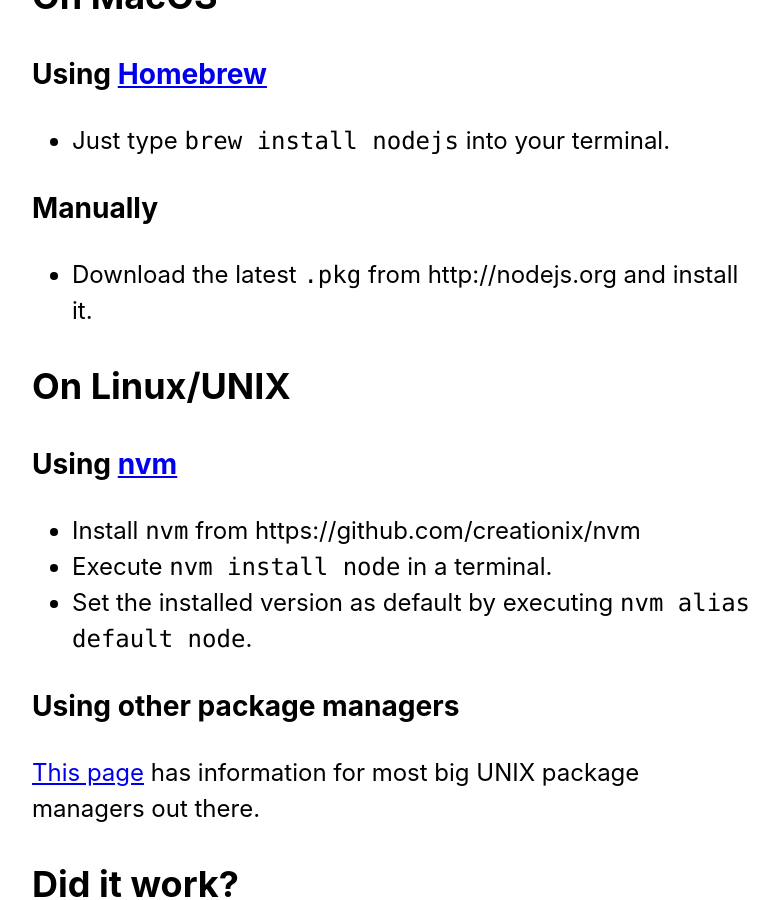
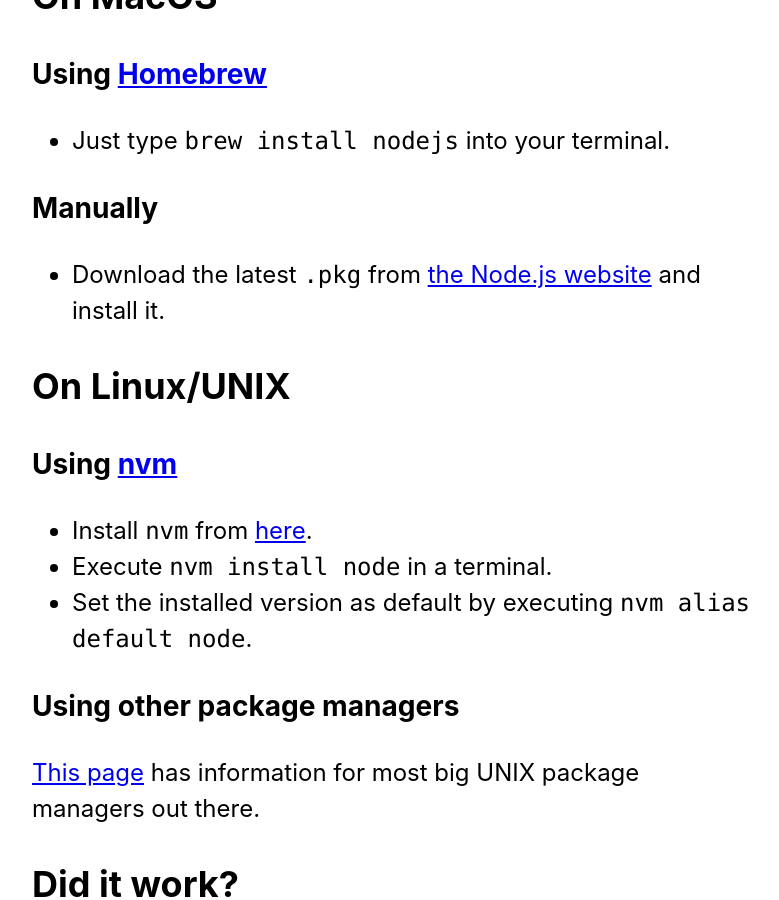
Before and after one commit to nodeschool/dusseldorf, a Jekyll site: the page built from setup.md, in a window 1280 px wide and 900 px high, scrolled down 455 px. Shown: the whole window, without its empty margins (224-1003 px from the left). Built offline with Jekyll 4.4.1, drawn with Linux system fonts in a browser that asks for light colours.

Commit message:
fix inline links

```diff
--- a/setup.md
+++ b/setup.md
@@ -16,13 +16,14 @@ title: Setup Guide
 
 ### Manually
 
-- Download the latest `.pkg` from http://nodejs.org and install it.
+- Download the latest `.pkg` from [the Node.js website][nodejs-website] and
+  install it.
 
 ## On Linux/UNIX
 
 ### Using [nvm]
 
-- Install `nvm` from https://github.com/creationix/nvm
+- Install `nvm` from [here][nvm].
 - Execute `nvm install node` in a terminal.
 - Set the installed version as default by executing `nvm alias default node`.
 
```
